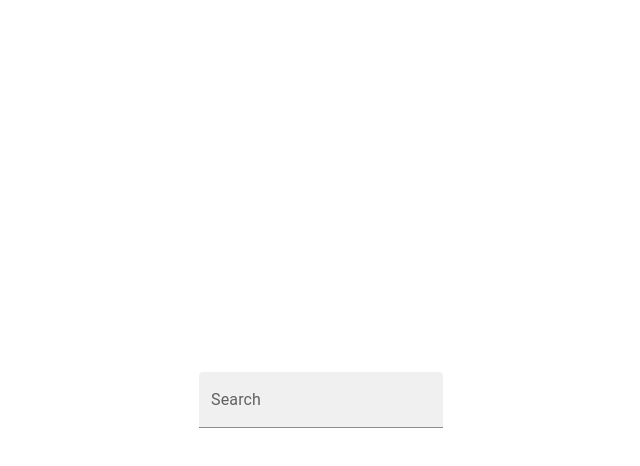
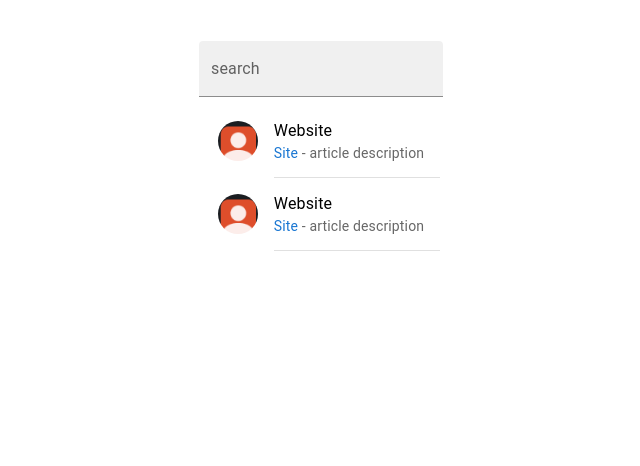
Before and after one commit to the-pirated-sardar/scholar-sprint, a React (Create React App) app: page / in a window 1280 px wide. Shown: the top 466 px of the page, without its empty margins (319-959 px from the left). Built offline with nearby package versions, Linux system fonts and the light colour scheme.

Commit message:
#6 update

```diff
--- a/src/App.js
+++ b/src/App.js
@@ -1,13 +1,21 @@
 import React from 'react';
 import { Box } from '@mui/material';
-import SearchBar from './search/SearchBar.js';
+import SearchDisplay from './search/SearchDisplay.js';
 import './App.css';
 
 
 function App() {
   return (
-    <Box>
-      <SearchBar />
+    <Box
+      sx = {{
+        display: 'flex',
+        bgcolor: "FCFCFC",
+        flexDirection: 'column',
+        alignItems: 'center',
+        justifyContent: 'center',
+      }}
+    >
+      <SearchDisplay />
     </Box>
   );
 }
--- a/src/search/SearchBar.js
+++ b/src/search/SearchBar.js
@@ -1,44 +1,55 @@
 import React from "react";
 import { Box, TextField } from "@mui/material";
 
-const SearchBar = () => {
+export default function SearchBar() {
 
     const apiKey = "j8F30WKHQaLkZVnEI4xU6Pd1Gc2BNwil"
-    const apiEndpoint = "https://api.core.ac.uk/v3"
+    const apiEndpoint = "https://api.core.ac.uk/v3/"
 
-    async function getEntity(urlFragment) {
+    async function getEntity(urlFragment, query, limit = 10) {
         const headers = {
-            "Authorization": "Bearer " + apiKey
+            "Authorization": "Bearer " + apiKey,
+            "Content-Type": "application/json",
         };
 
-        //const query = apiEndpoint + urlFragment;
-        const query = apiEndpoint + "/search?text=ML";
+        const requestBody = JSON.stringify({ q: query, limit: limit });
+
         try {
-            const response = await fetch(query, {
-                method: 'GET',
-                headers: headers
+            const response = await fetch(`${apiEndpoint}${urlFragment}`, {
+                method: "POST",
+                headers: headers,
+                body: requestBody,
             });
 
             if (response.ok) {
-                const json = await response.json();
-                return { data: json, elapsed: response.elapsed };
+                const jsonResponse = await response.json();
+                const elapsedSeconds = response.headers.get("elapsed-time");
+                return [jsonResponse, elapsedSeconds];
             } else {
                 console.error(`Error code ${response.status}, ${await response.text()}`);
             }
         } catch (error) {
-            console.error('Error:', error.message);
+            console.error("Error:", error);
         }
     }
 
     async function handleSubmit(event) {
+        event.preventDefault()
 
-        event.preventDefault()
-        console.log(event.target.value)
+        getEntity("search/data-providers", "location.countryCode:" + event.target.search.value)
+            .then((results) => {
+                const data_providers = results[0].results
+                console.log(data_providers)
 
-        getEntity("data-providers/1/outputs")
-            .then((data) => {
-                console.log(JSON.stringify(data, null, 2))
             })
+        /*
+                //location.countryCode can be from dropdown : [us, gb, ca]
+                getEntity("search/data-providers", "location.countryCode:" + event.target.search.value)
+                    .then((results) => {
+                        const data_providers = results[0].results
+                        console.log(data_providers)
+                    })
+        */
 
     }
 
@@ -53,16 +64,14 @@ const SearchBar = () => {
             flexDirection="column"
             justifyContent="center"
             alignItems="center"
-            minHeight="100vh"
             onSubmit={handleSubmit}
         >
             <TextField
-                id="filled-basic"
-                label="Search"
+                id="search"
+                label="search"
                 variant="filled"
                 onChange={handleChange}
             />
         </Box>
     )
 }
-export default SearchBar;
--- /dev/null
+++ b/src/search/SearchDisplay.js
@@ -0,0 +1,27 @@
+import React from "react";
+import { Box } from "@mui/material";
+import SearchBar from "./SearchBar";
+import SearchResults from "./SearchResults";
+
+export default function SearchDisplay() {
+
+    return (
+        <Box
+            sx={{
+                display: 'flex',
+                width: 300,
+                height: 300,
+                minWidth: 300,
+                minHeight: 300,
+                bgcolor: "FCFCFC",
+                flexDirection: 'column',
+                alignItems: 'center',
+                justifyContent: 'center',
+
+            }}
+        >
+            <SearchBar />
+            <SearchResults />
+        </Box>
+    )
+}
--- /dev/null
+++ b/src/search/SearchResults.js
@@ -0,0 +1,61 @@
+import React from "react";
+import { Box, Typography, Link, List, ListItem, ListItemText, ListItemAvatar, Avatar, Divider } from "@mui/material";
+
+export default function SearchResults() {
+
+    return (
+        <Box>
+            <List sx={{ width: '100%', maxWidth: 360, bgcolor: 'background.paper' }}>
+                <ListItem alignItems="flex-start">
+                    <ListItemAvatar>
+                        <Avatar alt="LOGO" src="/dummy.png" />
+                    </ListItemAvatar>
+                    <ListItemText
+                        primary="Website"
+                        secondary={
+                            <React.Fragment>
+                                <Typography
+                                    sx={{ display: 'inline' }}
+                                    component="span"
+                                    variant="body2"
+                                    color="text.primary"
+                                >
+                                    <Link href="https://github.com/the-pirated-sardar/1Sky-Project-276/" underline="none">
+                                        {"Site"}
+                                    </Link>
+                                </Typography>
+                                {" - article description"}
+                            </React.Fragment>
+                        }
+                    />
+                </ListItem>
+                <Divider variant="inset" component="li" />
+                <ListItem alignItems="flex-start">
+                    <ListItemAvatar>
+                        <Avatar alt="LOGO" src="/dummy.png" />
+                    </ListItemAvatar>
+                    <ListItemText
+                        primary="Website"
+                        secondary={
+                            <React.Fragment>
+                                <Typography
+                                    sx={{ display: 'inline' }}
+                                    component="span"
+                                    variant="body2"
+                                    color="text.primary"
+                                >
+                                    <Link href="https://github.com/the-pirated-sardar/1Sky-Project-276/" underline="none">
+                                        {"Site"}
+                                    </Link>
+                                </Typography>
+                                {" - article description"}
+                            </React.Fragment>
+                        }
+                    />
+                </ListItem>
+                <Divider variant="inset" component="li" />
+
+            </List>
+        </Box>
+    )
+}
```
Also changed, not shown: public/dummy.png (added).
